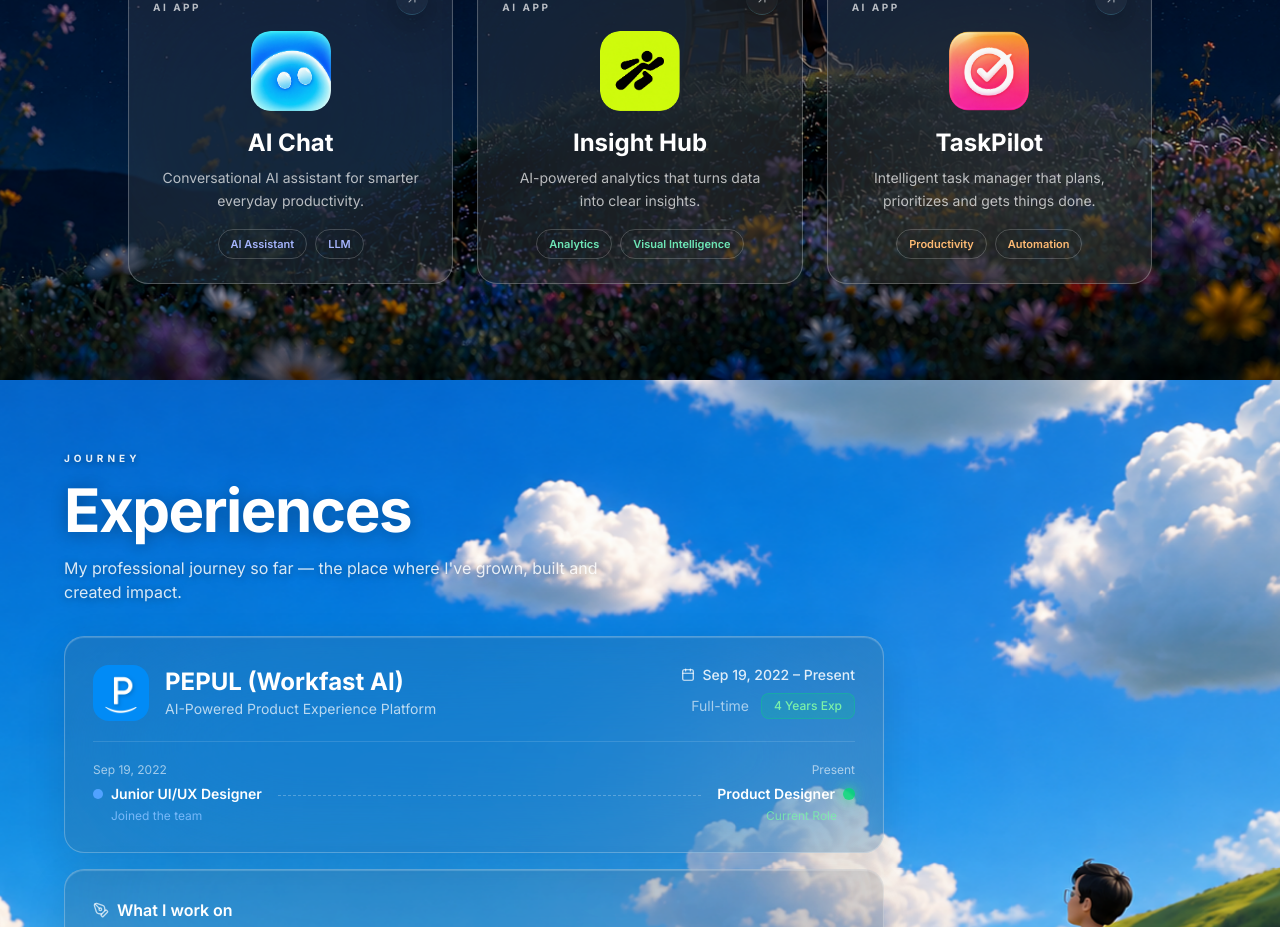
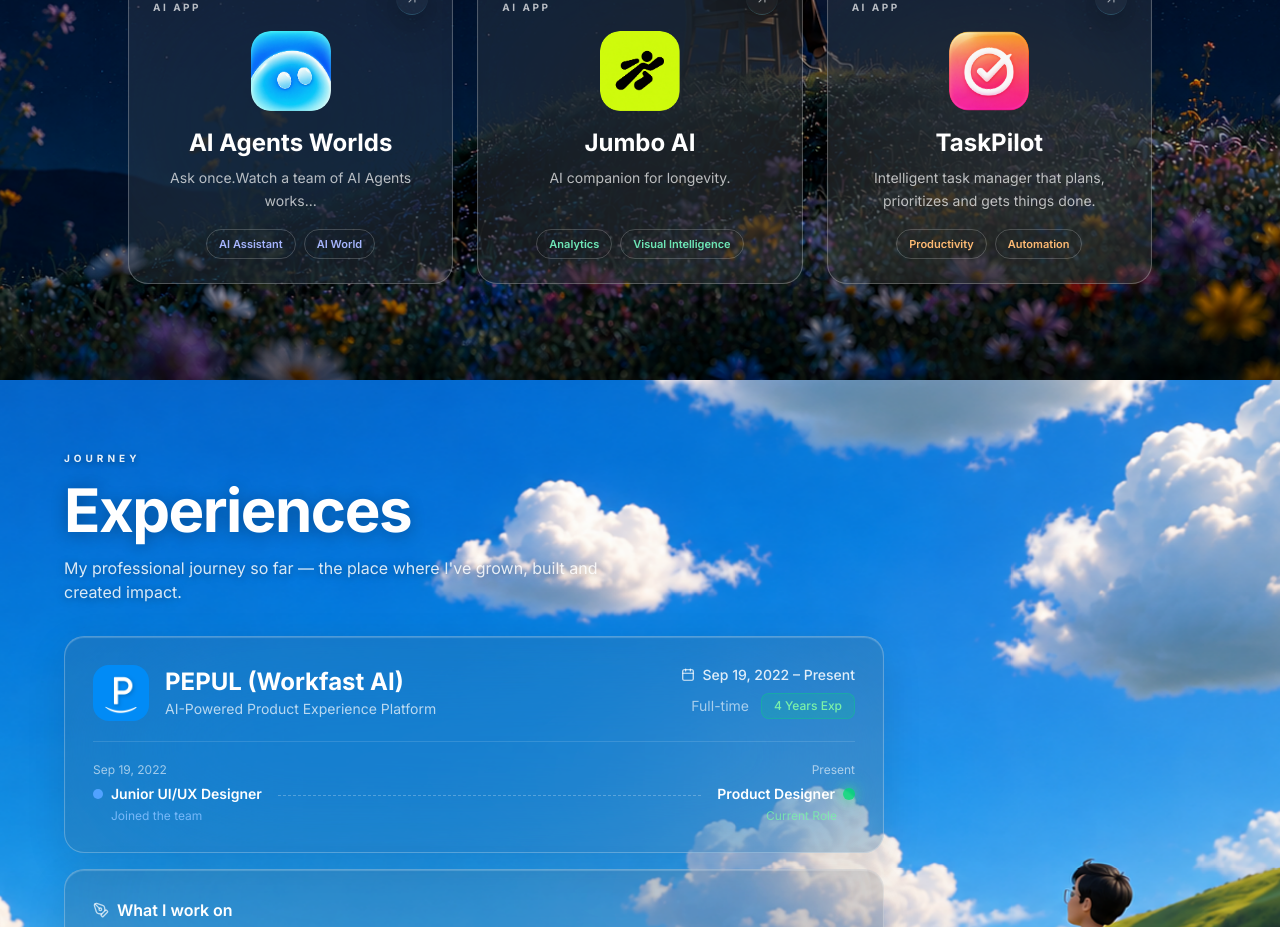
Before and after one commit to Sam-UX-Designer/Sam-Jo-Portfolio-Version-2, a React (Vite) app: page / in a window 1280 px wide. Shown: the part 1320-2247 px from the top of the page. Built offline with nearby package versions, Linux system fonts and the light colour scheme.

Commit message:
Update project details in Projects component

```diff
--- a/src/components/Projects.tsx
+++ b/src/components/Projects.tsx
@@ -42,15 +42,15 @@
     tagline: 'Building useful intelligence into everyday experiences.',
     cards: [
       {
-        id: 'g1', index: '01', name: 'AI Chat', tag: 'AI APP',
-        desc: 'Conversational AI assistant for smarter everyday productivity.',
-        tags: ['AI Assistant', 'LLM'],
+        id: 'g1', index: '01', name: 'AI Agents Worlds', tag: 'AI APP',
+        desc: 'Ask once.Watch a team of AI Agents works...',
+        tags: ['AI Assistant', 'AI World'],
         icon: PROJECT_ICON_1,
         tagColor: '#a5b4fc',
       },
       {
-        id: 'g2', index: '02', name: 'Insight Hub', tag: 'AI APP',
-        desc: 'AI-powered analytics that turns data into clear insights.',
+        id: 'g2', index: '02', name: 'Jumbo AI', tag: 'AI APP',
+        desc: 'AI companion for longevity.',
         tags: ['Analytics', 'Visual Intelligence'],
         icon: PROJECT_ICON_2,
         tagColor: '#6ee7b7',
```
